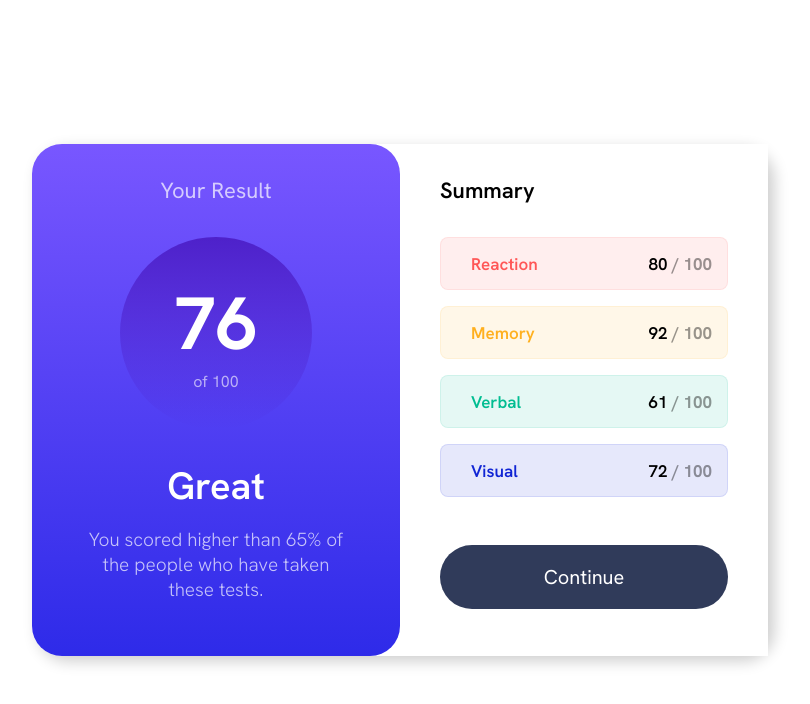
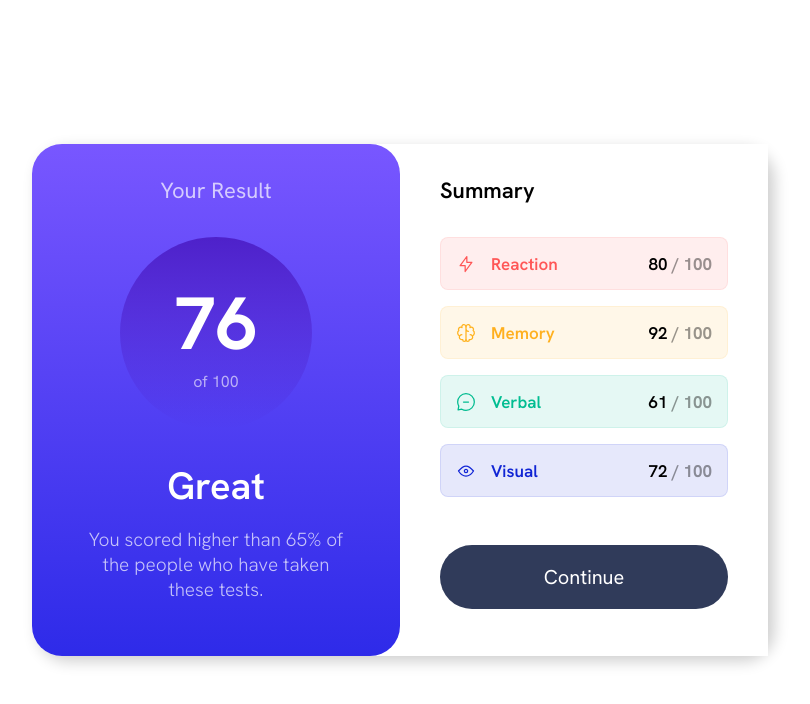
Before and after one commit to Vitaliqu/Results-summary-component, a plain HTML site: page index.html in a window 1280 px wide. Shown: the whole page, without its empty margins (240-1050 px from the left). Drawn offline with Linux system fonts and the light colour scheme; the site is published under a folder, as on GitHub Pages, so addresses that start at the root find nothing.

Commit message:
final-commit

```diff
--- a/index.html
+++ b/index.html
@@ -41,22 +41,22 @@
         <p class="summary-text">Summary</p>
         <div class="attributes-container">
             <div class="reaction-container">
-                <img src="/assets/images/icon-reaction.svg" alt="">
+                <img src="assets/images/icon-reaction.svg" alt="">
                 Reaction
                 <p class="attributes-score">80 <strong class="max-atribute-score">/ 100</strong></p>
             </div>
             <div class="memory-container">
-                <img src="/assets/images/icon-memory.svg" alt="">
+                <img src="assets/images/icon-memory.svg" alt="">
                 Memory
                 <p class="attributes-score">92 <strong class="max-atribute-score">/ 100</strong></p>
             </div>
             <div class="verbal-container">
-                <img src="/assets/images/icon-verbal.svg" alt="">
+                <img src="assets/images/icon-verbal.svg" alt="">
                 Verbal
                 <p class="attributes-score"> 61 <strong class="max-atribute-score">/ 100</strong></p>
             </div>
             <div class="visual-container">
-                <img src="/assets/images/icon-visual.svg" alt="">
+                <img src="assets/images/icon-visual.svg" alt="">
                 Visual
                 <p class="attributes-score"> 72 <strong class="max-atribute-score">/ 100</strong></p>
             </div>
```
